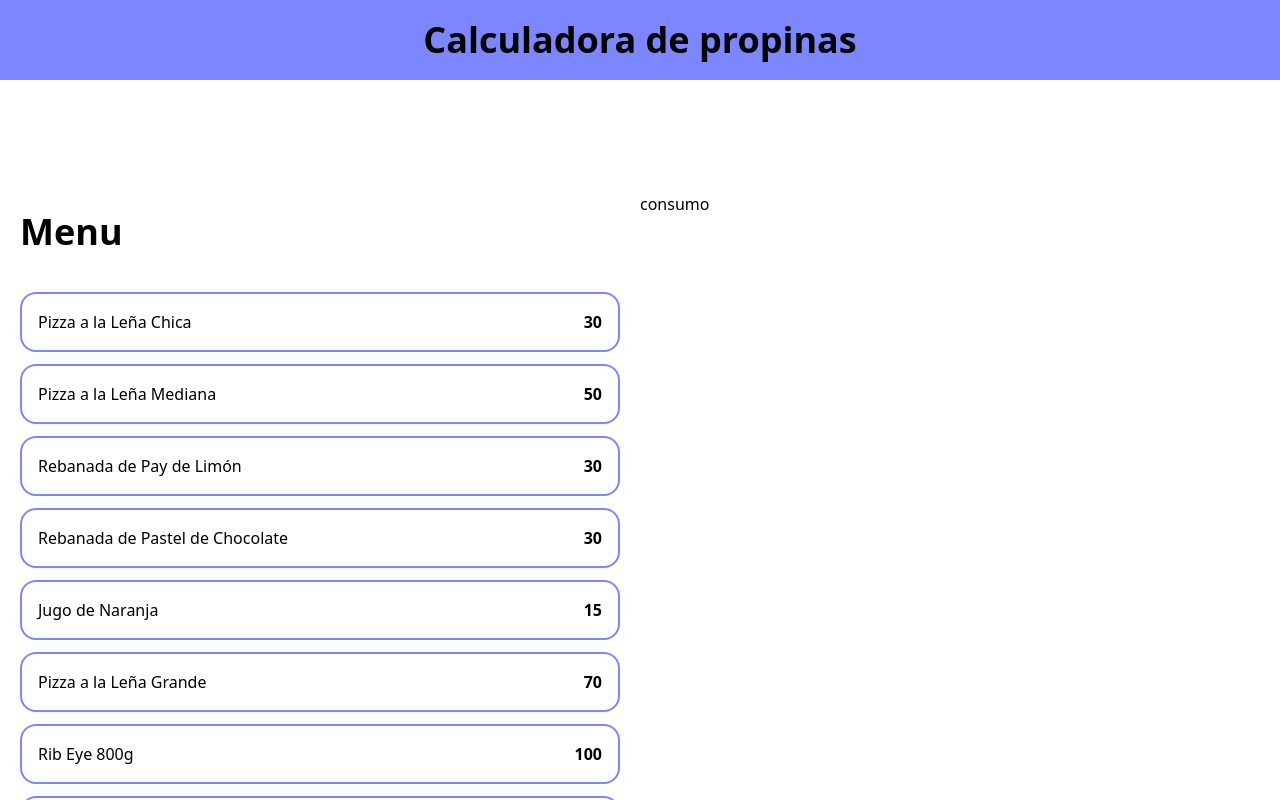
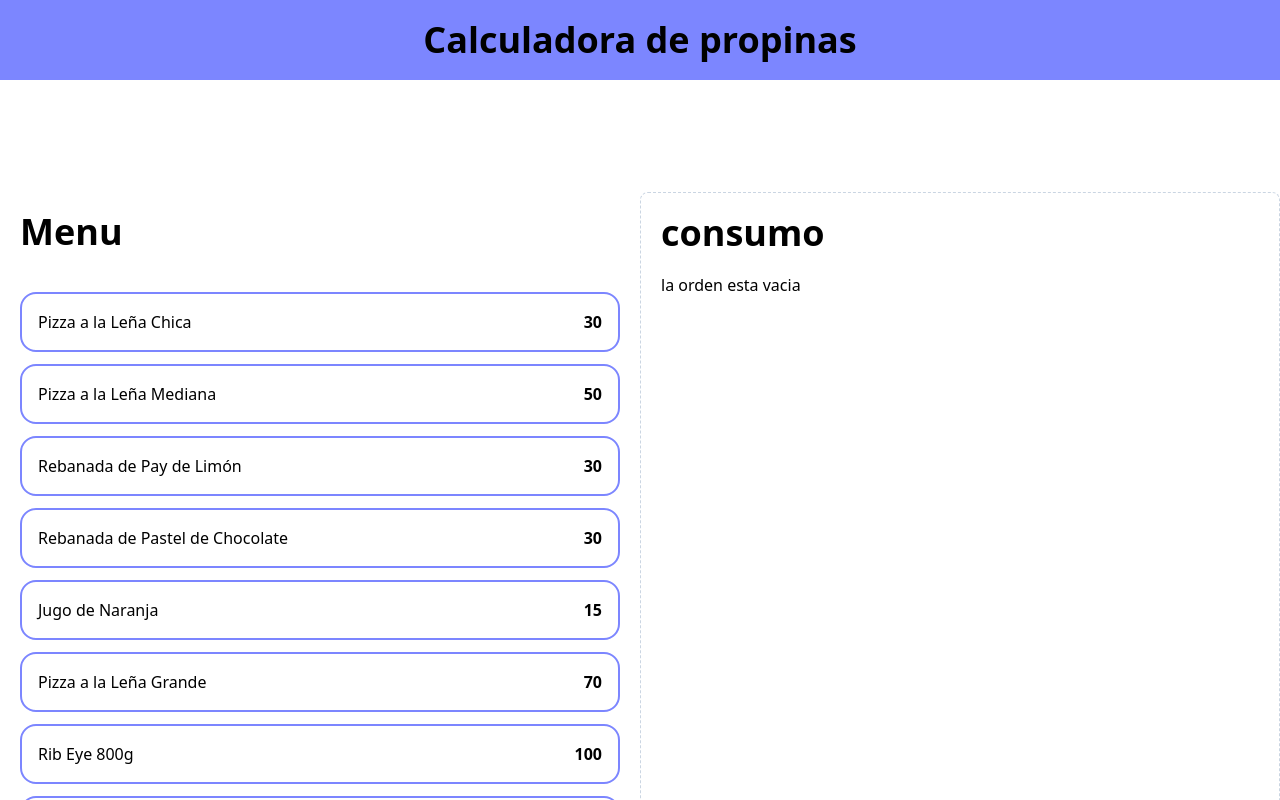
Before and after one commit to JCO91/Calculadora-Propinas, a React (Vite) app: page / in a window 1280 px wide. Shown: the top 800 px of the page. Built offline with nearby package versions, Linux system fonts and the light colour scheme.

Commit message:
create component OrderContent

```diff
--- a/src/App.tsx
+++ b/src/App.tsx
@@ -1,9 +1,12 @@
 import MenuItems from "./components/MenuItems"
+import OrderContent from "./components/OrderContent"
 import { menuItems } from "./data/data"
+import useOrder from "./hooks/useOrder"
+
 
 function App() {
 
-  console.log(menuItems)
+  const {order,addItem} = useOrder()
   return (
     <>
       <header className="bg-indigo-400 py-5">
@@ -17,6 +20,7 @@ function App() {
               <MenuItems
                 key={item.id}
                 item={item}
+                addItem = {addItem}
               />
             ))}
 
@@ -25,8 +29,10 @@ function App() {
         </div>
 
 
-        <div>
-          <h2>consumo</h2>
+        <div className="border border-dashed border-slate-300 p-5 rounded-lg space-y-10">
+             <OrderContent
+              order ={order}
+             />
         </div>
       </main>
     </>
--- a/src/components/MenuItems.tsx
+++ b/src/components/MenuItems.tsx
@@ -3,13 +3,15 @@ import type { MenuItems } from "../type/type"
 
 type MenuItemProps = {
   item: MenuItems
+  addItem: (item: MenuItems) => void // le decimos que le pasamos una funcion que no retorna nada con el void
 }
 
-export default function MenuItems({ item }: MenuItemProps) {
+export default function MenuItems({ item, addItem }: MenuItemProps) {
 
   return (
     <>
-      <button className="border-2 border-indigo-400 hover:bg-indigo-400 w-full p-4 rounded-2xl flex justify-between cursor-pointer">
+      <button className="border-2 border-indigo-400 hover:bg-indigo-400 w-full p-4 rounded-2xl flex justify-between cursor-pointer"
+         onClick={()=>addItem(item)}>
         <p>{item.name}</p>
         <p className="font-black">{item.price}</p>
       </button>
--- /dev/null
+++ b/src/components/OrderContent.tsx
@@ -0,0 +1,24 @@
+import type { OrderItem } from "../type/type"
+
+type OrderImemsProp ={
+    order: OrderItem []
+}
+
+export default function OrderContent({order}: OrderImemsProp) {
+  return (
+    <div>
+      <h2 className="text-4xl font-black ">consumo</h2>
+      <div className="mt-5 space-y-3" >
+        {order.length === 0 ? <p>la orden esta vacia</p>
+         :
+         order.map(item=>(
+          <div key = {item.id}>
+            <p>{item.name}.......{item.price}e</p>
+          </div>
+
+         ))
+        }
+      </div>
+    </div>
+  )
+}
--- /dev/null
+++ b/src/hooks/useOrder.ts
@@ -0,0 +1,27 @@
+import { useState } from "react"
+import type { MenuItems, OrderItem } from "../type/type"
+
+export default function useOrder(){
+
+    const [order, setOrder] = useState<OrderItem[]>([]) // le asignamos de manera generica de que tippo dera el state
+
+
+    const addItem = ( item : MenuItems ) => {
+
+        const itemExist = order.find(orderItem => (orderItem.id === item.id)) // buscamos en el state
+
+        if(itemExist){
+          console.log('Ya existe')
+          const updateOrder = order.map(orderItem => orderItem.id === item.id ? {...orderItem, quantity : orderItem.quantity+1}: orderItem)
+          setOrder(updateOrder)
+        }else{
+            const newItem = {...item, quantity:1} // tomamos una copia del objeto y le a;adimos el atributo quantity
+             setOrder ([...order, newItem]) //tomamos una copia de valores previos y agreegamos la variable con los tipos de OrderItem
+        }
+    }
+
+    return{
+       order,
+       addItem
+    }
+}
--- a/src/type/type.ts
+++ b/src/type/type.ts
@@ -3,3 +3,7 @@ export type MenuItems = {
     name: string
     price: number
 }
+
+export type OrderItem =  MenuItems & {
+   quantity : number
+}
```
